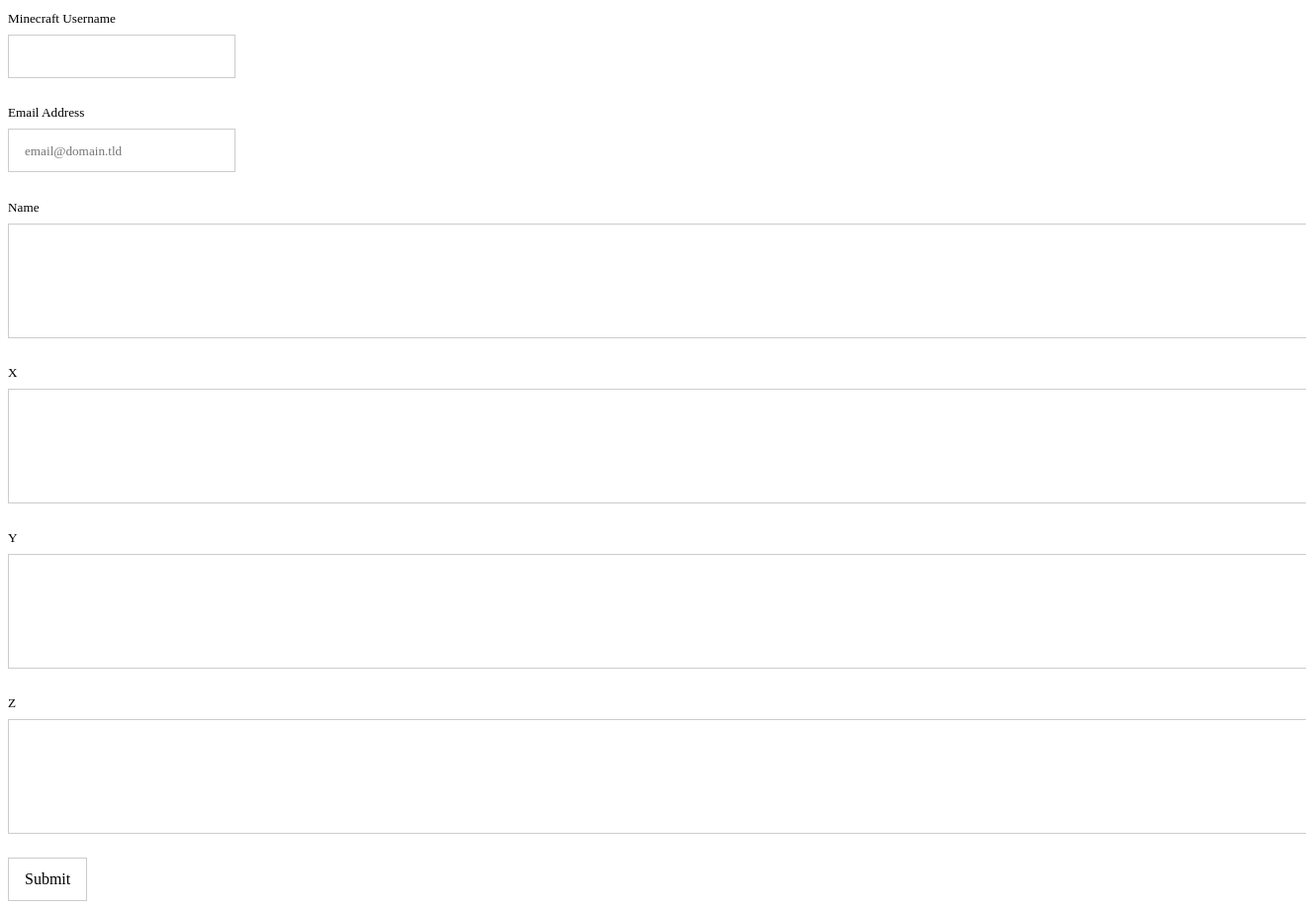
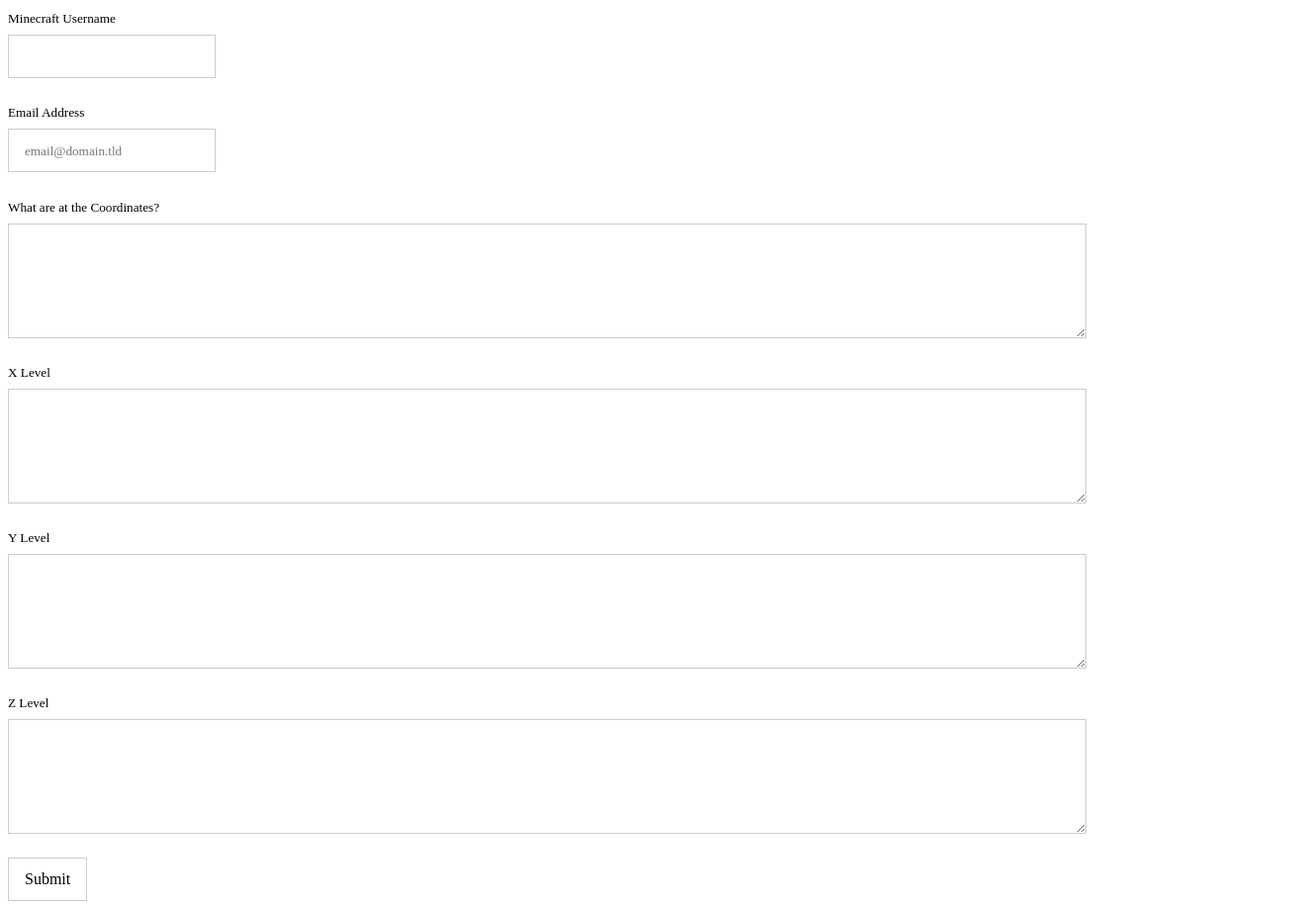
Before and after one commit to Xioto/xioto.github.io, a PHP site: page /coordinates/index.html in a window 1320 px wide; the page is wider, and only the part inside the window is pictured. Shown: that part at 99% size. Run offline with PHP 8.4, Linux system fonts and the light colour scheme.

Commit message:
completed coordinates

```diff
--- a/coordinates/assets/css/layout.css
+++ b/coordinates/assets/css/layout.css
@@ -11,7 +11,7 @@
     border: none;
     border-radius: 0;
     display: block;
-    width: 100%;
+    width: 90%;
     padding: 0;
     margin: 0;
     -webkit-appearance: none;
--- a/coordinates/index.html
+++ b/coordinates/index.html
@@ -45,16 +45,16 @@
       <input type="text" name="name" id="full-name" placeholder="" required="">
       <label for="email-address">Email Address</label>
       <input type="email" name="_replyto" id="email-address" placeholder="email@domain.tld" required="">
-      <label for="message">Name</label>
+      <label for="message">What are at the Coordinates?</label>
       <textarea rows="5" name="message" id="message" placeholder="" required=""></textarea>
       <input type="hidden" name="_subject" id="email-subject" value="Contact Form Submission">
-      <label for="message">X</label>
+      <label for="message">X Level</label>
       <textarea rows="5" name="message" id="message" placeholder="" required=""></textarea>
       <input type="hidden" name="_subject" id="email-subject" value="Contact Form Submission">
-      <label for="message">Y</label>
+      <label for="message">Y Level</label>
       <textarea rows="5" name="message" id="message" placeholder="" required=""></textarea>
       <input type="hidden" name="_subject" id="email-subject" value="Contact Form Submission">
-      <label for="message">Z</label>
+      <label for="message">Z Level</label>
       <textarea rows="5" name="message" id="message" placeholder="" required=""></textarea>
       <input type="hidden" name="_subject" id="email-subject" value="Contact Form Submission">
     </fieldset>
```
